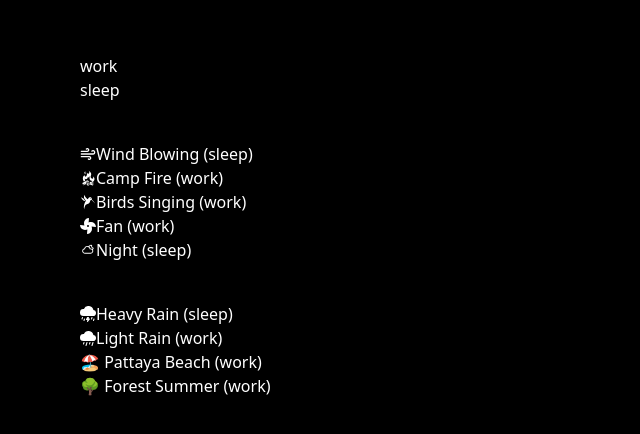
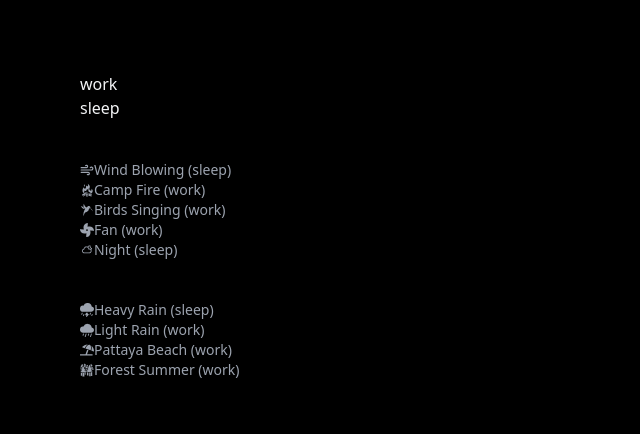
Before and after one commit to nishantrpai/noises.fm, a Next.js app: page / in a window 1280 px wide. Shown: the part 174-608 px from the top of the page, without its empty margins (0-640 px from the left). Built offline with nearby package versions, Linux system fonts and the light colour scheme.

Commit message:
feat: 🎸 dark mode
add dark mode to app

```diff
--- a/components/noise.tsx
+++ b/components/noise.tsx
@@ -39,14 +39,14 @@ const NoiseComponent: any = (props: any) => {
 
   return (
     <div className="flex flex-col">
-      <span
-      className='flex items-center text-md'
+      <div
+      className='flex items-center text-sm'
         onClick={() => {
           playSong(noise)
         }}
       >
       {noise.icon}  {noise.name} ({noise.type}) {noise.isPlaying ? '🔊' : ''}
-      </span>
+      </div>
       {noise.isPlaying && (
         <div>
           <audio
--- a/pages/_app.tsx
+++ b/pages/_app.tsx
@@ -8,9 +8,9 @@ import AudioContext, {
 import { useEffect, useState } from 'react'
 import { BsCloudLightningRainFill, BsFillCloudRainFill, } from 'react-icons/bs'
 import { FiWind} from 'react-icons/fi'
-import { GiCampfire, GiHummingbird} from 'react-icons/gi'
+import { GiCampfire, GiHummingbird, GiForest} from 'react-icons/gi'
 import { WiNightAltCloudy} from 'react-icons/wi'
-import { FaFan} from 'react-icons/fa'
+import { FaFan, FaUmbrellaBeach} from 'react-icons/fa'
 
 /**
  * Logic:
@@ -45,14 +45,14 @@ const noises: Noise[] = [
     name: 'Pattaya Beach',
     src: '/audio/background/nature/pattaya-beach.mp3',
     type: 'work',
-    icon: '🏖️',
+    icon: <FaUmbrellaBeach/>,
     isPlaying: false,
   },
   {
     name: 'Forest Summer',
     src: '/audio/background/nature/forest-summer.mp3',
     type: 'work',
-    icon: '🌳',
+    icon: <GiForest/>,
     isPlaying: false,
   },
   {
--- a/pages/index.tsx
+++ b/pages/index.tsx
@@ -1,6 +1,5 @@
 import type { NextPage } from 'next'
 import Head from 'next/head'
-import Image from 'next/image'
 import { useContext } from 'react'
 import NoiseComponent from '../components/noise'
 import AudioContext, { Noise } from '../util/appcontext'
@@ -11,7 +10,7 @@ const Home: NextPage = () => {
   return (
     <div className="flex min-h-screen flex-col items-center justify-center py-2 bg-black">
       <Head>
-        <title>Create Next App</title>
+        <title>noises.fm</title>
         <link rel="icon" href="/favicon.ico" />
       </Head>
 
@@ -21,7 +20,7 @@ const Home: NextPage = () => {
           <a
             onClick={() => playFn(fn.name)}
             className={`${
-              currentTheme == fn.name ? 'text-blue-800' : 'text-white'
+              currentTheme == fn.name ? 'text-white' : 'text-gray-100'
             }`}
           >
             {fn.name}
@@ -32,7 +31,7 @@ const Home: NextPage = () => {
           .filter((noise) => noise.src.includes('primary'))
           .map((noise: Noise) => (
             <div
-              className={`${noise.isPlaying ? 'text-blue-600' : 'text-white'}`}
+              className={`${noise.isPlaying ? 'text-white' : 'text-gray-400'}`}
             >
               <NoiseComponent noise={noise} playSong={playSong} />
             </div>
@@ -43,7 +42,7 @@ const Home: NextPage = () => {
           .filter((noise) => noise.src.includes('background'))
           .map((noise: Noise) => (
             <div
-              className={`${noise.isPlaying ? 'text-blue-600' : 'text-white'}`}
+              className={`${noise.isPlaying ? 'text-white' : 'text-gray-400'}`}
             >
               <NoiseComponent noise={noise} playSong={playSong} />
             </div>
```
